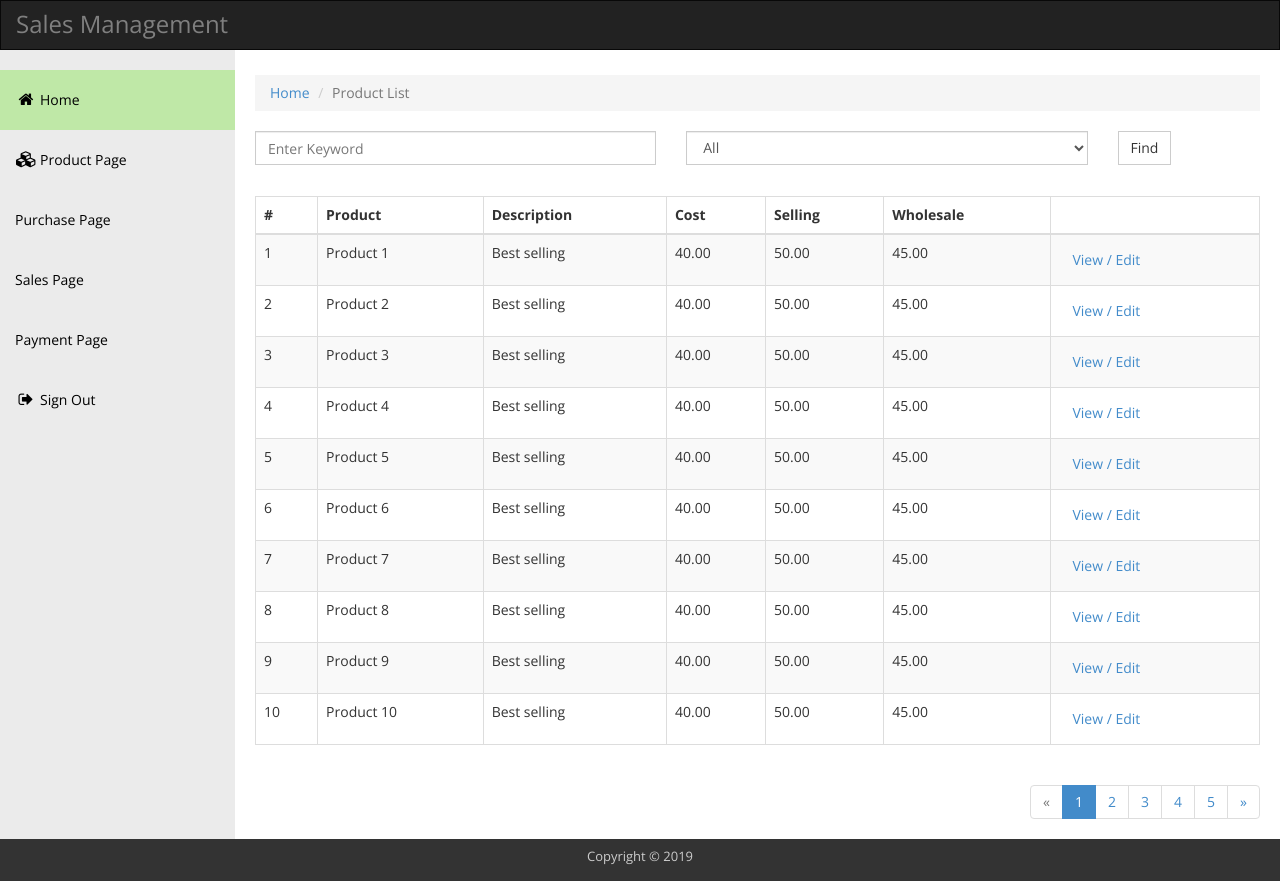
After one commit to jonel-zape/at-sales-management, a PHP site: page /product in a window 1280 px wide. The commit adds this page. Run offline with PHP 8.4, Linux system fonts and the light colour scheme; a user stored in the database is signed in.

Commit message:
:star: Initial commit for Product module

```diff
--- /dev/null
+++ b/app/modules/product.php
@@ -0,0 +1,19 @@
+<?php
+
+class Product
+{
+    public function index()
+    {
+        view('product/list.php');
+    }
+
+    public function create()
+    {
+        view('product/detail.php');
+    }
+
+    public function edit($id)
+    {
+        view('product/detail.php');
+    }
+}
--- /dev/null
+++ b/app/resources/pages/product/list.php
@@ -0,0 +1,74 @@
+<div class="templatemo-content-wrapper">
+    <div class="templatemo-content">
+        <ol class="breadcrumb">
+            <li><a href="/home">Home</a></li>
+            <li class="active">Product List</li>
+        </ol>
+        <div class="row">
+            <div class="col-md-5 margin-bottom-15">
+                <input type="text" class="form-control" placeholder="Enter Keyword">
+            </div>
+            <div class="col-md-5 margin-bottom-15">
+                <select class="form-control" id="singleSelect">
+                    <option>All</option>
+                    <option>Name</option>
+                    <option>Description</option>
+                </select>
+            </div>
+            <div class="col-md-2 margin-bottom-15">
+                <button type="button" class="btn btn-default" onclick="list.find()">Find</button>
+            </div>
+        </div>
+        <div class="row">
+            <div class="col-md-12 margin-bottom-15">
+            </div>
+        </div>
+        <div class="row">
+            <div class="col-md-12">
+                <div class="table-responsive">
+                    <table class="table table-striped table-hover table-bordered">
+                        <thead>
+                            <tr>
+                                <th>#</th>
+                                <th>Product</th>
+                                <th>Description</th>
+                                <th>Cost</th>
+                                <th>Selling</th>
+                                <th>Wholesale</th>
+                                <th></th>
+                            </tr>
+                        </thead>
+                        <tbody>
+                            <?php
+                            for ($i = 0; $i < 10; $i++) {
+                            ?>
+                            <tr>
+                                <td><?php echo ($i + 1); ?></td>
+                                <td>Product <?php echo ($i + 1); ?></td>
+                                <td>Best selling</td>
+                                <td>40.00</td>
+                                <td>50.00</td>
+                                <td>45.00</td>
+                                <td><a href="<?php echo '/product/edit/'.($i + 1); ?>" class="btn btn-link">View / Edit</a></td>
+                            </tr>
+                            <?php
+                            }
+                            ?>
+                        </tbody>
+                    </table>
+                </div>
+                <ul class="pagination pull-right">
+                    <li class="disabled"><a href="#">&laquo;</a></li>
+                    <li class="active"><a href="#">1 <span class="sr-only">(current)</span></a></li>
+                    <li><a href="#">2 <span class="sr-only">(current)</span></a></li>
+                    <li><a href="#">3 <span class="sr-only">(current)</span></a></li>
+                    <li><a href="#">4 <span class="sr-only">(current)</span></a></li>
+                    <li><a href="#">5 <span class="sr-only">(current)</span></a></li>
+                    <li><a href="#">&raquo;</a></li>
+                </ul>
+            </div>
+        </div>
+    </div>
+</div>
+
+<script src="/js/modules/product/list.js"></script>
--- a/app/routes.php
+++ b/app/routes.php
@@ -7,4 +7,8 @@ addRoute('guest/authenticate', 'auth', REQUEST_JSON, EXCLUDE_AUTH);
 
 addRoute('home', 'home', REQUEST_PAGE);
 
+addRoute('product', 'product', REQUEST_PAGE);
+addRoute('product/create', 'product', REQUEST_PAGE);
+addRoute('product/edit/$', 'product', REQUEST_PAGE);
+
 addRoute('user/all', 'user', REQUEST_JSON);
--- /dev/null
+++ b/public/js/modules/product/list.js
@@ -0,0 +1,5 @@
+let list = {
+    find() {
+        loading.show();
+    }
+};
```
Also changed, not shown: app/resources/pages/product/detail.php (added, +54 -0 lines).
